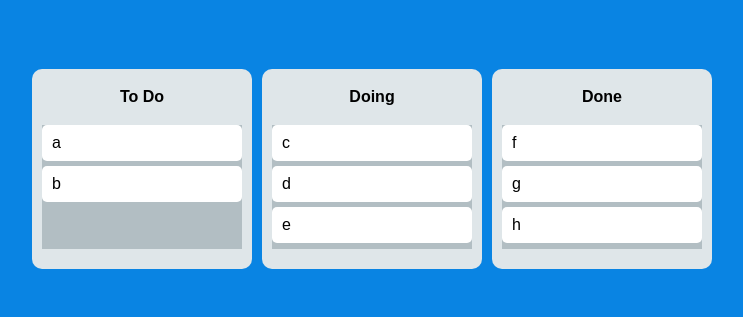
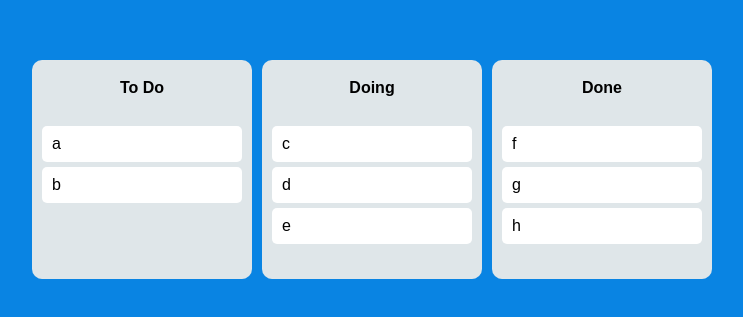
Before and after one commit to mak-somniferum/react-masterclass-dragndrop, a React (Create React App) app: page / in a window 1280 px wide. Shown: the part 231-548 px from the top of the page, without its empty margins (268-1011 px from the left). Built offline with nearby package versions, Linux system fonts and the light colour scheme.

Commit message:
fianl styles! - add card style

```diff
--- a/src/components/Board.tsx
+++ b/src/components/Board.tsx
@@ -15,7 +15,7 @@ interface AreaProps {
 const BoardWrapper = styled.div`
   display: flex;
   flex-direction: column;
-  padding: 20px 10px;
+  padding: 20px 0;
   border-radius: 10px;
   min-height: 200px;
   background-color: ${props => props.theme.boardColor};
@@ -23,7 +23,8 @@ const BoardWrapper = styled.div`
 
 const Area = styled.div<AreaProps>`
   flex-grow: 1;
-  background-color: ${props => (props.$isDraggingOver ? '#74b9ff' : props.$isDraggingFromThis ? '#ff7675' : '#b2bec3')};
+  padding: 10px;
+  background-color: ${props => (props.$isDraggingOver ? '#fdcb6e' : props.$isDraggingFromThis ? '#c3c9cb' : 'transparent')};
   transition: background-color 0.3s;
 `;
 
--- a/src/components/DraggableCard.tsx
+++ b/src/components/DraggableCard.tsx
@@ -7,18 +7,23 @@ interface DraggableCardProps {
   index: number;
 }
 
-const Card = styled.div`
+interface CardProps {
+  $isDragging: boolean;
+}
+
+const Card = styled.div<CardProps>`
   padding: 10px;
   margin-bottom: 5px;
   border-radius: 5px;
-  background-color: ${props => props.theme.cardColor};
+  background-color: ${props => (props.$isDragging ? '#ffeaa7' : props.theme.cardColor)};
+  box-shadow: ${props => (props.$isDragging ? '0px 2px 5px rgba(0,0,0,0.5)' : 'none')};
 `;
 
 function DraggableCard({ toDo, index }: DraggableCardProps) {
   return (
     <Draggable draggableId={toDo} index={index}>
-      {magic => (
-        <Card ref={magic.innerRef} {...magic.draggableProps} {...magic.dragHandleProps}>
+      {(magic, info) => (
+        <Card $isDragging={info.isDragging} ref={magic.innerRef} {...magic.draggableProps} {...magic.dragHandleProps}>
           {toDo}
         </Card>
       )}
```
